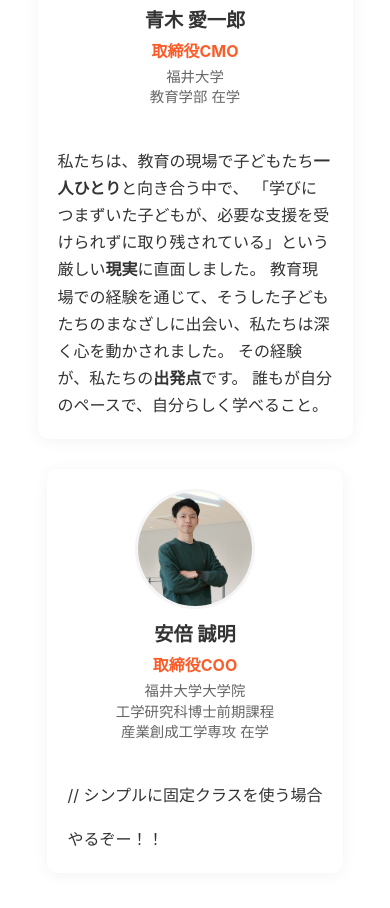
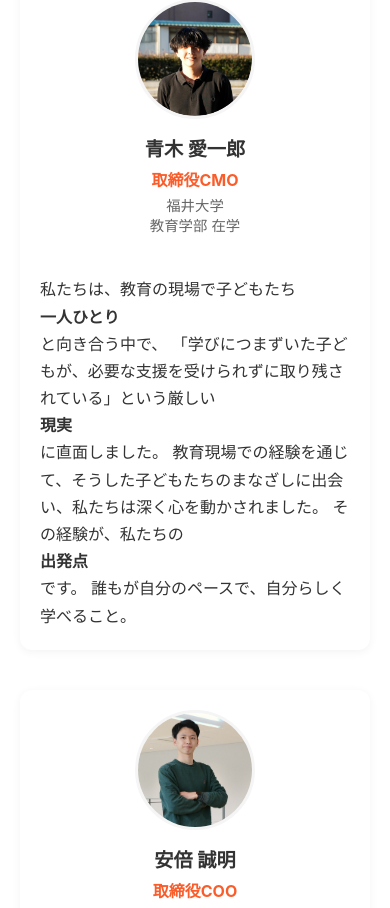
Before and after one commit to yr04491/Page_Mina2, a React (Create React App) app: page / in a window 390 px wide. Shown: the part 4084-4992 px from the top of the page. Built offline with nearby package versions, Linux system fonts and the light colour scheme.

Commit message:
カードサイズ変更修正_変な改行付き

```diff
--- a/src/components/Officers/Officers.css
+++ b/src/components/Officers/Officers.css
@@ -5,57 +5,26 @@
 .officers-list {
   display: flex;
   flex-direction: column;
-  gap: 30px;
+  gap: 40px;
 }
 
-.officer-card {
-  display: flex;
-  flex-direction: row;
-  align-items: flex-start;
-  gap: 20px;
+.officer-item {
+  display: grid;
+  grid-template-columns: 180px 1fr;
+  gap: 30px;
   background-color: #fff;
-  box-shadow: 0 2px 15px rgba(0, 0, 0, 0.05);
-  border-radius: 10px;
-  padding: 20px;
-  max-width: 90%;
+  box-shadow: 0 2px 10px rgba(0, 0, 0, 0.05);
+  border-radius: 12px;
+  padding: 30px;
+  width: 100%;
+  max-width: 800px;
   margin: 0 auto;
-  /* すべてのカードで一貫した高さ */
-  height: 250px;
-}
-
-.officer-message {
-  flex: 1;
-  line-height: 1.7;
-  text-align: left;
-  /* 内容が多い場合はスクロール可能に */
-  overflow-y: auto;
-  /* 最大高さを制限してスクロールが始まるようにする */
-  max-height: 210px;
-  /* スクロールバーのデザインを改善（オプション） */
-  scrollbar-width: thin;
-  scrollbar-color: rgba(0, 0, 0, 0.2) transparent;
-}
-
-/* Webkit系ブラウザ用のスクロールバーカスタマイズ */
-.officer-message::-webkit-scrollbar {
-  width: 5px;
-}
-
-.officer-message::-webkit-scrollbar-track {
-  background: transparent;
-}
-
-.officer-message::-webkit-scrollbar-thumb {
-  background-color: rgba(0, 0, 0, 0.2);
-  border-radius: 10px;
 }
 
 .officer-photo-container {
   display: flex;
   flex-direction: column;
   align-items: center;
-  min-width: 150px;
-  /* 写真コンテナに固定高さを設定しない */
 }
 
 .officer-photo {
@@ -64,7 +33,7 @@
   border-radius: 50%;
   object-fit: cover;
   border: 3px solid #f5f5f5;
-  margin-bottom: 10px;
+  margin-bottom: 15px;
 }
 
 .officer-info {
@@ -89,31 +58,33 @@
   line-height: 1.4;
 }
 
+.officer-message {
+  text-align: left;
+  line-height: 1.7;
+  display: flex;
+  flex-direction: column;
+  justify-content: center;
+}
+
 .officer-message b {
   font-weight: 600;
   color: #333;
 }
 
-/* メッセージが少ない場合、中央配置にするオプション */
-.officer-message.short-message {
-  display: flex;
-  align-items: center;
-}
-
+/* メディアクエリ：スマホ対応 */
 @media (max-width: 768px) {
-  .officer-card {
-    flex-direction: column;
-    /* モバイルでは高さを自動調整して写真と情報が見えるようにする */
-    height: auto;
-    max-height: none;
+  .officer-item {
+    grid-template-columns: 1fr;
+    text-align: center;
+    padding: 20px;
   }
 
   .officer-photo-container {
-    margin: 0 auto 20px;
+    margin: 0 auto;
   }
 
   .officer-message {
-    /* モバイルでもスクロール可能に */
-    max-height: 300px;
+    text-align: left;
+    padding-top: 10px;
   }
 }
--- a/src/components/Officers/Officers.jsx
+++ b/src/components/Officers/Officers.jsx
@@ -1,27 +1,21 @@
 import React, { forwardRef } from 'react';
 import './Officers.css';
 
-// 仮にGitHub Pagesでのデプロイを考慮したベースパス取得関数
+// GitHub Pages 用ベースパス設定
 const getBasePath = () => {
   return process.env.NODE_ENV === 'production'
-    ? '/Page_Mina' // GitHubリポジトリ名に合わせる
+    ? '/Page_Mina'
     : '';
 };
 
 const Officers = forwardRef((props, ref) => {
-  // 各役員のメッセージの長さを判定する関数
-  const isShortMessage = (message) => {
-    // 文字数やテキスト内容に基づいて短いメッセージかどうかを判定
-    return message.length < 50; // 例として50文字未満を「短い」と定義
-  };
-
   return (
     <section ref={ref} id="officers" className="section officers-section">
       <div className="container">
         <h2>会社役員</h2>
         <div className="officers-list">
-          {/* 1人目: CEO */}
-          <div className="officer-card">
+          {/* CEO */}
+          <div className="officer-item">
             <div className="officer-photo-container">
               <img
                 className="officer-photo"
@@ -47,8 +41,9 @@ const Officers = forwardRef((props, ref) => {
               ⾃分の学びを<b>⾃分で広げていける</b>環境が必要です。
             </div>
           </div>
-          {/* 2人目: CMO */}
-          <div className="officer-card">
+
+          {/* CMO */}
+          <div className="officer-item">
             <div className="officer-photo-container">
               <img
                 className="officer-photo"
@@ -74,8 +69,9 @@ const Officers = forwardRef((props, ref) => {
               誰もが⾃分のペースで、⾃分らしく学べること。
             </div>
           </div>
-          {/* 3人目: COO - 短いメッセージの例 */}
-          <div className="officer-card">
+
+          {/* COO */}
+          <div className="officer-item">
             <div className="officer-photo-container">
               <img
                 className="officer-photo"
@@ -92,12 +88,10 @@ const Officers = forwardRef((props, ref) => {
                 <div className="officer-title">福井大学大学院</div>
                 <div className="officer-title">工学研究科博士前期課程</div>
                 <div className="officer-title">産業創成工学専攻 在学</div>
-
               </div>
             </div>
-           // シンプルに固定クラスを使う場合
             <div className="officer-message">
-              やるぞー！！
+              やるぞー!！！
             </div>
           </div>
         </div>
```
